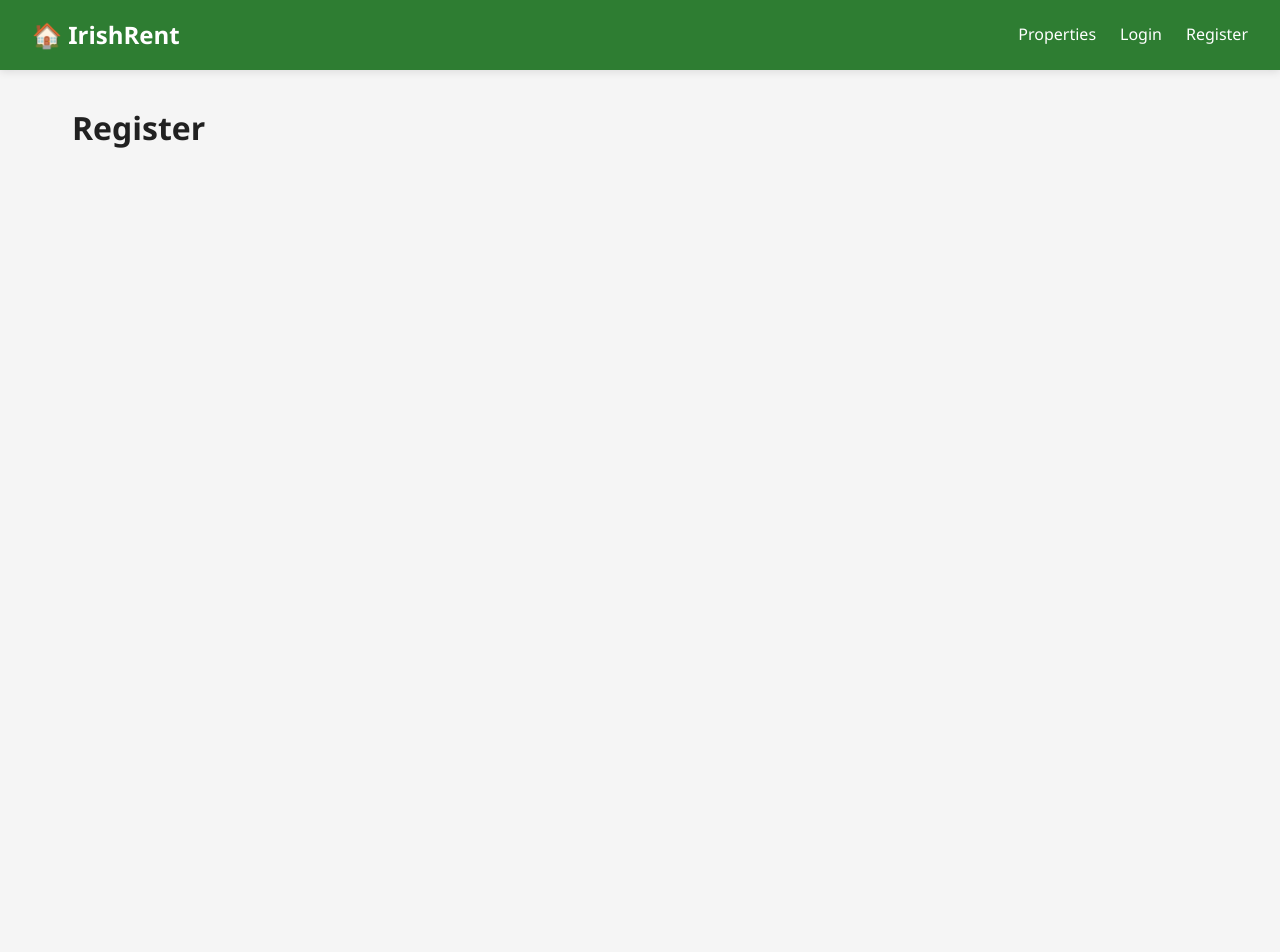
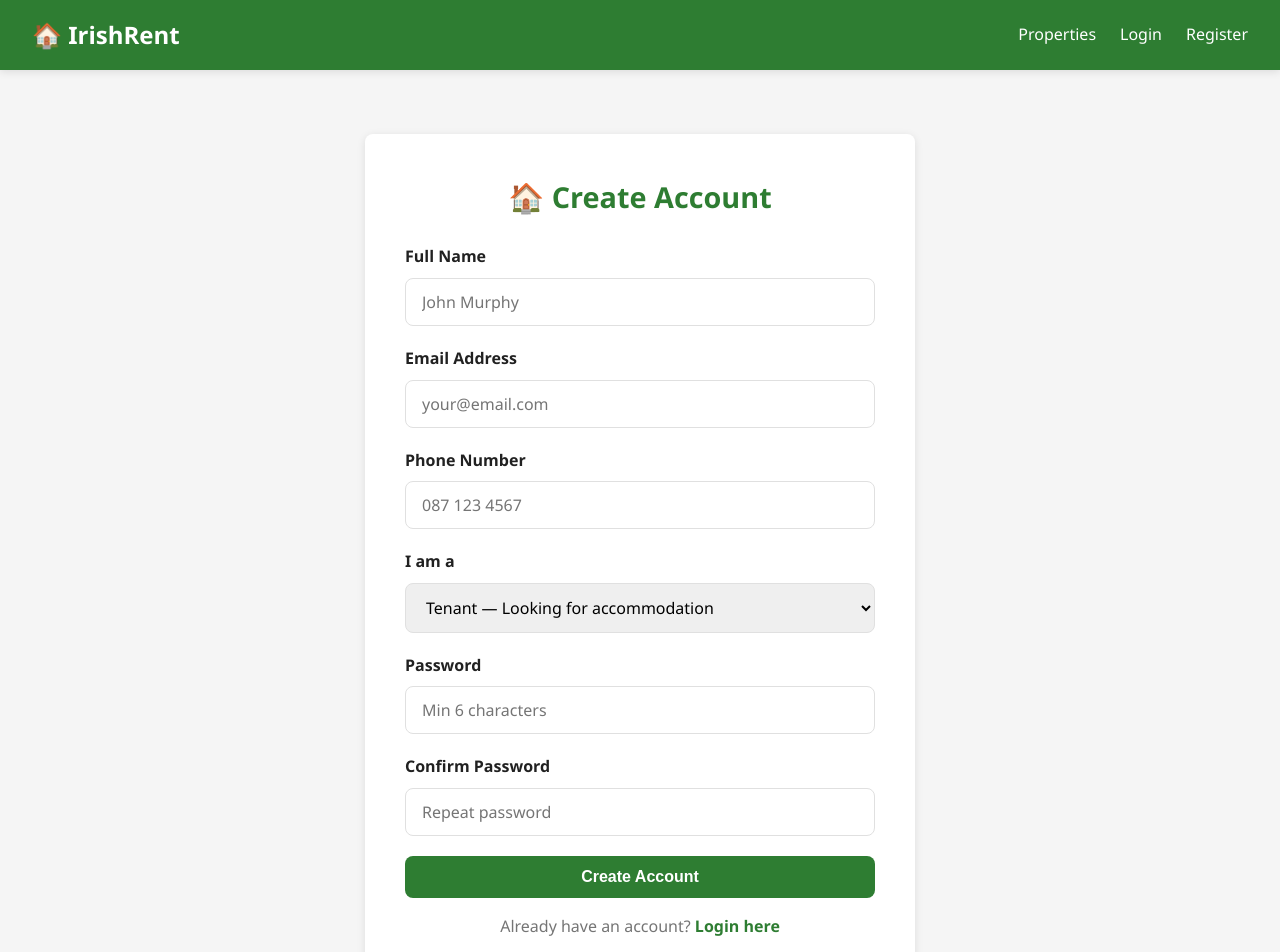
Before and after one commit to smubashir99/IrishRent, a React (Create React App) app in the folder frontend/: page /register in a window 1280 px wide. Shown: the top 952 px of the page. Before the commit the page ends 800 px from the top, so only its background shows below. Built offline with nearby package versions, Linux system fonts and the light colour scheme; no server answers.

Commit message:
adding Login and Register pages - form validation, JWT auth via AuthContext, role selection (tenant/landlord), demo accounts displayed on login page, error handling with react-toastify. Ref: react.dev, reactrouter.com

```diff
--- a/frontend/src/pages/Login.js
+++ b/frontend/src/pages/Login.js
@@ -1,3 +1,86 @@
-import React from 'react';
-const Login = () => <div><h1>Login</h1></div>;
+import React, { useState } from 'react';
+import { Link, useNavigate } from 'react-router-dom';
+import { useAuth } from '../context/AuthContext';
+import { toast } from 'react-toastify';
+
+// Login page with JWT authentication
+// Ref: https://react.dev/reference/react/useState
+// Note: This component uses the useAuth hook to access the login function from the AuthContext. When the form is submitted,
+// it calls the login function with the email and password. If the login is successful, it shows a success toast and navigates
+// to the dashboard. If there is an error, it shows an error toast with the message from the backend (if available) or a generic
+// 'Login failed' message. The form also has a loading state to disable the button while the login request is in progress.
+const Login = () => {
+    const [formData, setFormData] = useState({ email: '', password: '' });
+    const [loading, setLoading] = useState(false);
+    const { login } = useAuth();
+    const navigate = useNavigate();
+// Handle input changes — update formData state
+    const handleChange = (e) => {
+        setFormData({ ...formData, [e.target.name]: e.target.value });
+    };
+// Handle form submission — call login function from AuthContext
+    const handleSubmit = async (e) => {
+        e.preventDefault();
+        setLoading(true);
+        try {
+            const user = await login(formData.email, formData.password);
+            toast.success(`Welcome back, ${user.name}!`);
+            navigate('/dashboard');
+        } catch (error) {
+            toast.error(error.response?.data?.message || 'Login failed');
+        } finally {
+            setLoading(false);
+        }
+    };
+// Note: The form has two input fields for email and password, which are controlled components. The value of each input is
+    return (
+        <div className="auth-container">
+            <h2>🏠 Welcome Back</h2>
+            <form onSubmit={handleSubmit}>
+                <div className="form-group">
+                    <label>Email Address</label>
+                    <input
+                        type="email"
+                        name="email"
+                        value={formData.email}
+                        onChange={handleChange}
+                        placeholder="your@email.com"
+                        required
+                    />
+                </div>
+                <div className="form-group">
+                    <label>Password</label>
+                    <input
+                        type="password"
+                        name="password"
+                        value={formData.password}
+                        onChange={handleChange}
+                        placeholder="••••••••"
+                        required
+                    />
+                </div>
+                <button
+                    type="submit"
+                    className="btn btn-primary"
+                    style={{ width: '100%' }}
+                    disabled={loading}
+                >
+                    {loading ? 'Logging in...' : 'Login'}
+                </button>
+            </form>
+
+            {/* Demo accounts */}
+            <div style={{ marginTop: '1.5rem', padding: '1rem', background: '#f5f5f5', borderRadius: '8px' }}>
+                <p style={{ fontWeight: '600', marginBottom: '0.5rem' }}>Demo Accounts:</p>
+                <p style={{ fontSize: '0.85rem' }}>🏠 Landlord: john@landlord.ie / Landlord123!</p>
+                <p style={{ fontSize: '0.85rem' }}>👤 Tenant: mubashir@tenant.ie / Tenant123!</p>
+            </div>
+
+            <div className="auth-link">
+                <p>Don't have an account? <Link to="/register">Register here</Link></p>
+            </div>
+        </div>
+    );
+};
+
 export default Login;
--- a/frontend/src/pages/Register.js
+++ b/frontend/src/pages/Register.js
@@ -1,3 +1,95 @@
-import React from 'react';
-const Register = () => <div><h1>Register</h1></div>;
+import React, { useState } from 'react';
+import { Link, useNavigate } from 'react-router-dom';
+import { useAuth } from '../context/AuthContext';
+import { toast } from 'react-toastify';
+// Register page with JWT authentication
+// Ref: https://react.dev/reference/react/useState
+// Note: This component uses the useAuth hook to access the register function from the AuthContext. When the form is submitted,
+const Register = () => {
+    const [formData, setFormData] = useState({
+        name: '', email: '', password: '',
+        confirmPassword: '', role: 'tenant', phone: ''
+    });
+    const [loading, setLoading] = useState(false);
+    const { register } = useAuth();
+    const navigate = useNavigate();
+// Handle input changes — update formData state
+    const handleChange = (e) => {
+        setFormData({ ...formData, [e.target.name]: e.target.value });
+    };
+// Handle form submission — call register function from AuthContext
+    const handleSubmit = async (e) => {
+        e.preventDefault();
+        if (formData.password !== formData.confirmPassword) {
+            toast.error('Passwords do not match');
+            return;
+        }
+        // Note: We also check if the password is at least 6 characters long before calling the register function.
+        // If the validation fails, we show an error toast and return early without making the API call.
+        if (formData.password.length < 6) {
+            toast.error('Password must be at least 6 characters');
+            return;
+        }
+        // If the validation passes, we proceed to call the register function from the AuthContext with the formData.
+        setLoading(true);
+        try {
+            const user = await register(formData);
+            toast.success(`Welcome to IrishRent, ${user.name}!`);
+            navigate('/dashboard');
+        } catch (error) {
+            toast.error(error.response?.data?.message || 'Registration failed');
+        } finally {
+            setLoading(false);
+        }
+    };
+// Note: The form has several input fields for name, email, phone, role (tenant or landlord), password, and confirm password.
+    return (
+        <div className="auth-container" style={{ maxWidth: '550px' }}>
+            <h2>🏠 Create Account</h2>
+            <form onSubmit={handleSubmit}>
+                <div className="form-group">
+                    <label>Full Name</label>
+                    <input type="text" name="name" value={formData.name}
+                        onChange={handleChange} placeholder="John Murphy" required />
+                </div>
+                <div className="form-group">
+                    <label>Email Address</label>
+                    <input type="email" name="email" value={formData.email}
+                        onChange={handleChange} placeholder="your@email.com" required />
+                </div>
+                <div className="form-group">
+                    <label>Phone Number</label>
+                    <input type="tel" name="phone" value={formData.phone}
+                        onChange={handleChange} placeholder="087 123 4567" />
+                </div>
+                <div className="form-group">
+                    <label>I am a</label>
+                    <select name="role" value={formData.role} onChange={handleChange}>
+                        <option value="tenant">Tenant — Looking for accommodation</option>
+                        <option value="landlord">Landlord — Listing properties</option>
+                    </select>
+                </div>
+                <div className="form-group">
+                    <label>Password</label>
+                    <input type="password" name="password" value={formData.password}
+                        onChange={handleChange} placeholder="Min 6 characters" required />
+                </div>
+                <div className="form-group">
+                    <label>Confirm Password</label>
+                    <input type="password" name="confirmPassword"
+                        value={formData.confirmPassword}
+                        onChange={handleChange} placeholder="Repeat password" required />
+                </div>
+                <button type="submit" className="btn btn-primary"
+                    style={{ width: '100%' }} disabled={loading}>
+                    {loading ? 'Creating account...' : 'Create Account'}
+                </button>
+            </form>
+            <div className="auth-link">
+                <p>Already have an account? <Link to="/login">Login here</Link></p>
+            </div>
+        </div>
+    );
+};
+// Note: The form has several input fields for name, email, phone, role (tenant or landlord), password, and confirm password.
 export default Register;
```
